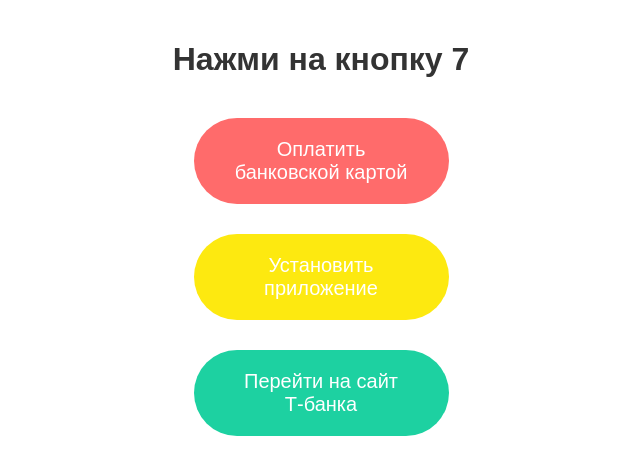
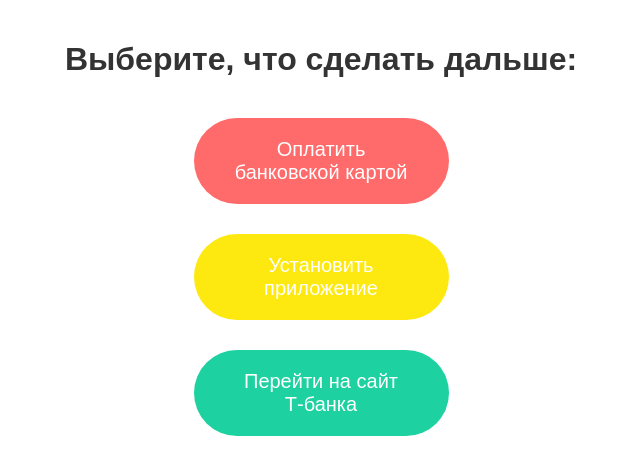
Before and after one commit to serebrovskaya/ifAppNotFound, a plain HTML site: page index.html in a window 1280 px wide. Shown: the whole page, without its empty margins (319-959 px from the left). Drawn offline with Linux system fonts and the light colour scheme.

Commit message:
Update index.html

```diff
--- a/index.html
+++ b/index.html
@@ -7,7 +7,7 @@
 </head>
 <body>
 	<div class="container">
-        <h1>Нажми на кнопку 7</h1>
+        <h1>Выберите, что сделать дальше: </h1>
         	<div class="buttons">
 			<button id="pay" class="button">Оплатить банковской картой</button>
             		<button id="install" class="button">Установить приложение</button>
```
